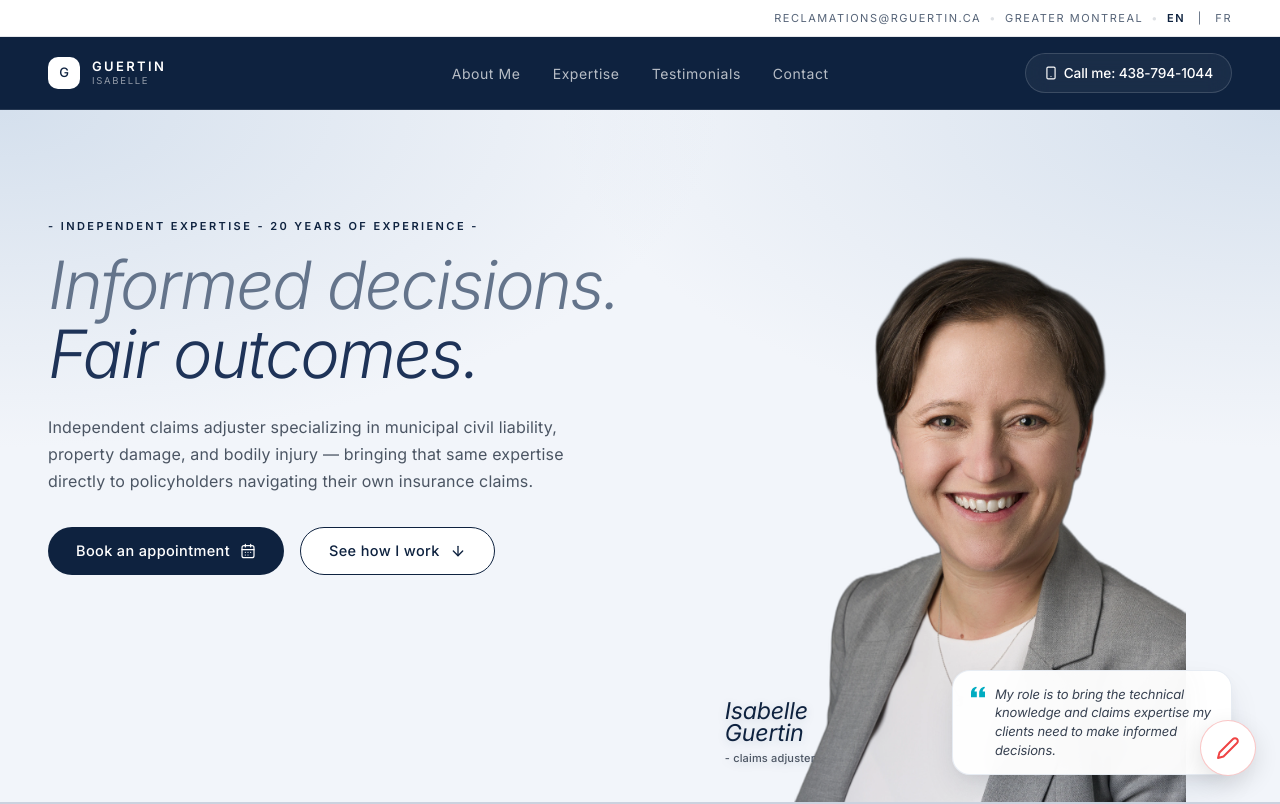
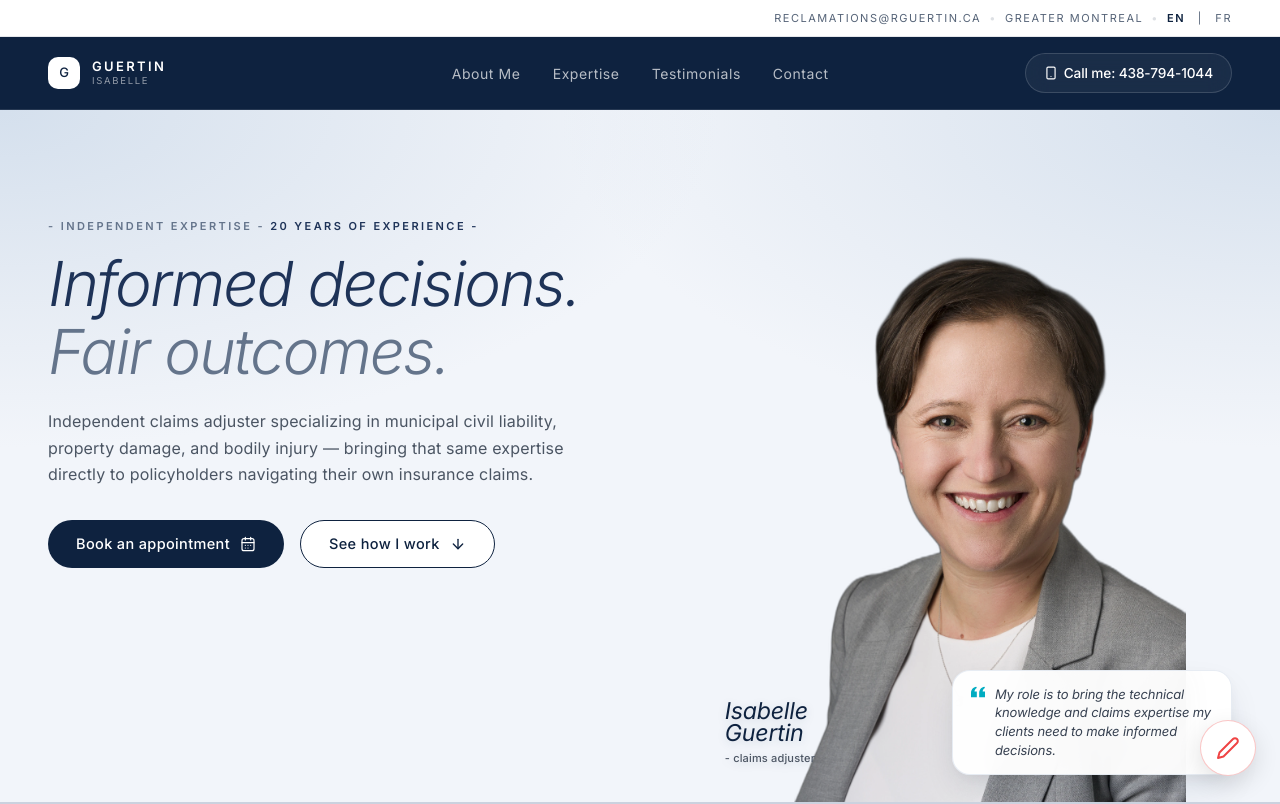
Before and after one commit to Irene2828/ClaimsExpert, a React (Vite) app: page / in a window 1280 px wide. Shown: the top 804 px of the page. Built offline with nearby package versions, Linux system fonts and the light colour scheme; a web font is replaced by a local one.

Commit message:
Fix mobile header Call me button height to match 40px hamburger icon exactly, update hero headline spacing and colors

```diff
--- a/src/components/Header.jsx
+++ b/src/components/Header.jsx
@@ -81,6 +81,8 @@ export default function Header() {
               )
             ))}
           </nav>
+          <div className="flex items-center gap-3">
+            {/* Desktop CTA (100% untouched original) */}
             <div className="hidden lg:flex items-center">
               <a
                 href="tel:4387941044"
@@ -93,9 +95,23 @@ export default function Header() {
                 {t('nav.callMe')} 438-794-1044
               </a>
             </div>
+
+            {/* Mobile-only CTA (Icon + 'Call me' / 'Appelez-moi' text ONLY) */}
+            <a
+              href="tel:4387941044"
+              className="lg:hidden font-inter inline-flex items-center justify-center gap-[6px] bg-white/5 backdrop-blur-[12px] border border-white/15 rounded-full h-10 px-[16px] text-[13px] font-medium tracking-[-0.01em] text-white transition-all hover:bg-white/10 shrink-0"
+              aria-label={t('nav.callMe')}
+            >
+              <svg width="13" height="13" viewBox="0 0 24 24" fill="none" stroke="currentColor" strokeWidth="2" strokeLinecap="round" strokeLinejoin="round" aria-hidden="true" className="shrink-0">
+                <rect x="5" y="2" width="14" height="20" rx="2" ry="2" />
+                <path d="M12 18h.01" />
+              </svg>
+              <span>{t('nav.callMe').replace(/[:\s]+$/, '')}</span>
+            </a>
+
             <button
               aria-label="Menu"
-            className="lg:hidden w-10 h-10 rounded-full border border-white/15 bg-white/5 backdrop-blur-[12px] flex items-center justify-center"
+              className="lg:hidden w-10 h-10 rounded-full border border-white/15 bg-white/5 backdrop-blur-[12px] flex items-center justify-center shrink-0"
               onClick={() => setMobileMenuOpen(!mobileMenuOpen)}
             >
               <div className="w-[16px] h-[12px] relative">
@@ -104,6 +120,7 @@ export default function Header() {
                 <span className={`absolute left-0 w-full h-[1.5px] bg-white transition-all ${mobileMenuOpen ? "top-[5px] -rotate-45" : "top-[10px]"}`} />
               </div>
             </button>
+          </div>
         </div>
         <div className={`lg:hidden overflow-hidden transition-all duration-300 border-t border-white/10 ${mobileMenuOpen ? "max-h-[400px] opacity-100" : "max-h-0 opacity-0"}`}>
           <div className="px-6 py-8 bg-[#0E223F] flex flex-col gap-6">
@@ -128,17 +145,6 @@ export default function Header() {
                 </a>
               )
             ))}
-            <a
-              href="tel:4387941044"
-              onClick={() => setMobileMenuOpen(false)}
-              className="font-inter mt-2 inline-flex w-fit items-center gap-[6px] bg-white/5 backdrop-blur-[12px] border border-white/15 rounded-full px-[18px] py-[9px] text-[13.65px] font-medium tracking-[-0.01em] text-white"
-            >
-              <svg width="14" height="14" viewBox="0 0 24 24" fill="none" stroke="currentColor" strokeWidth="2" strokeLinecap="round" strokeLinejoin="round" aria-hidden="true">
-                <rect x="5" y="2" width="14" height="20" rx="2" ry="2" />
-                <path d="M12 18h.01" />
-              </svg>
-              {t('nav.callMe')} 438-794-1044
-            </a>
 
             <div className="flex items-center gap-2 mt-2 pt-4 border-t border-white/10">
               <button
--- a/src/components/Hero.jsx
+++ b/src/components/Hero.jsx
@@ -18,8 +18,13 @@ export default function Hero() {
       <div className="max-w-[1336px] mx-auto px-8 lg:px-12 w-full relative">
         {/* Mobile-only Eyebrow (above image on mobile < 768px) */}
         <div className="hero-eyebrow-mobile flex justify-center w-full pt-0 pb-3">
-          <span className="font-inter text-[10.5px] tracking-[0.2em] uppercase text-[#0E223F] font-semibold hero-tag-line text-center">
-            {t('hero.eyebrow')}
+          <span className="font-inter text-[10.5px] tracking-[0.2em] uppercase font-semibold hero-tag-line text-center">
+            <span style={{ color: "#64748B" }}>
+              {language === 'fr' ? "- EXPERTISE INDÉPENDANTE -" : "- INDEPENDENT EXPERTISE -"}
+            </span>
+            <span style={{ color: "#1E3358" }}>
+              {language === 'fr' ? " 20 ANS D'EXPÉRIENCE -" : " 20 YEARS OF EXPERIENCE -"}
+            </span>
           </span>
         </div>
 
@@ -27,28 +32,35 @@ export default function Hero() {
           {/* Left Column (100% original desktop layout) */}
           <div className="order-2 lg:order-1 relative z-10 flex flex-col justify-start self-start mt-6 lg:mt-16 pb-4 lg:pb-0 hero-left-col">
             <div className="hero-eyebrow-desktop inline-flex items-center">
-              <span className="font-inter text-[11px] tracking-[0.22em] uppercase text-[#0E223F] font-semibold hero-tag-line">
-                {t('hero.eyebrow')}
+              <span className="font-inter text-[11px] tracking-[0.22em] uppercase font-semibold hero-tag-line">
+                <span style={{ color: "#64748B" }}>
+                  {language === 'fr' ? "- EXPERTISE INDÉPENDANTE -" : "- INDEPENDENT EXPERTISE -"}
+                </span>
+                <span style={{ color: "#1E3358" }}>
+                  {language === 'fr' ? " 20 ANS D'EXPÉRIENCE -" : " 20 YEARS OF EXPERIENCE -"}
+                </span>
               </span>
             </div>
             <h1
-              className="font-inter italic font-light tracking-[-0.03em] leading-[1.05] mt-4"
+              className="font-inter italic font-light tracking-[-0.03em] mt-4"
               style={{
-                fontSize: language === 'fr' ? "clamp(26px, 6.8vw, 64px)" : "clamp(32px, 5.2vw, 68px)",
+                fontSize: language === 'fr' ? "clamp(29px, 3.74vw, 61px)" : "clamp(35px, 4.84vw, 75px)",
+                lineHeight: language === 'fr' ? "1.15" : "1.05",
               }}
             >
               <div
                 className="block whitespace-nowrap"
                 style={{
-                  color: "#64748B",
+                  color: "#1E3358",
                 }}
               >
                 {t('hero.headlinePart1')}
               </div>
               <div
-                className="block whitespace-nowrap mt-[0.05em]"
+                className="block whitespace-nowrap"
                 style={{
-                  color: "#1E3358",
+                  color: "#64748B",
+                  marginTop: language === 'fr' ? "0.18em" : "0.05em",
                 }}
               >
                 {t('hero.headlinePart2')}
--- a/src/index.css
+++ b/src/index.css
@@ -2769,7 +2769,7 @@
         }
 
         html body #hero h1 {
-          font-size: clamp(48px, 5.4vw, 76px) !important;
+          font-size: clamp(46px, 4.6vw, 75px) !important;
         }
 
         html body .hero-img-col > div {
```
Lines whose indentation alone changed are shown as unchanged.
